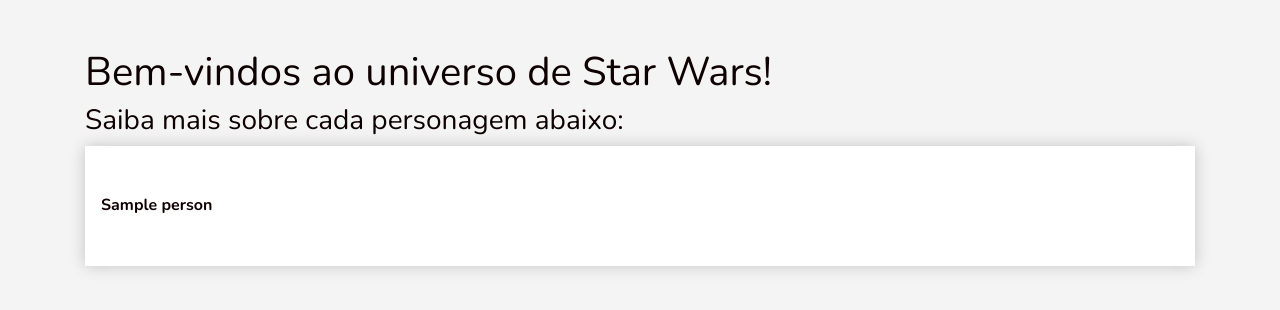
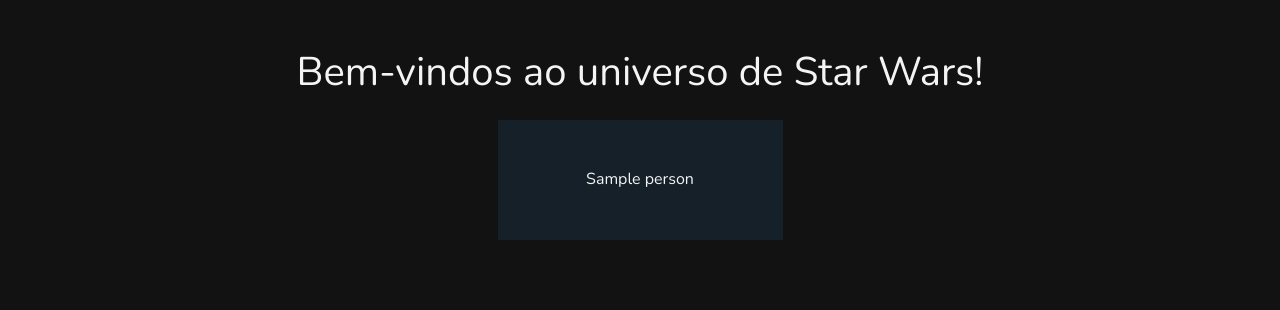
Before and after one commit to fematarazzo/star_wars_app, a Rails app: page / in a window 1280 px wide. Shown: the top 310 px of the page. Run offline with Rails 7, Linux system fonts and the light colour scheme; tables that the repository leaves empty hold one stand-in row (values such as "Sample post"); style sheets or scripts are compiled from the project's sources; parts of the project's set-up code (start-up, migrations or seed data) failed here and were passed over; some libraries are stand-ins or nearby versions.

Commit message:
dark mode activated

```diff
--- a/app/assets/stylesheets/application.scss
+++ b/app/assets/stylesheets/application.scss
@@ -11,3 +11,17 @@
 // Your CSS partials
 @import "components/index";
 @import "pages/index";
+
+body {
+  background-color: #121212;
+  color: $light-gray;
+}
+
+a {
+  color: $light-gray;
+}
+
+a:hover {
+  text-decoration: none;
+  color: #D91414;
+}
--- a/app/assets/stylesheets/components/_card.scss
+++ b/app/assets/stylesheets/components/_card.scss
@@ -1,15 +1,20 @@
 .card-person {
   overflow: hidden;
   height: 120px;
-  background: white;
-  box-shadow: 0 0 15px rgba(0,0,0,0.2);
+  width: 200px;
+  background: #152028;
   display: flex;
   align-items: center;
+  justify-content: center;
 }
 
 .card-person h2 {
   font-size: 16px;
-  font-weight: bold;
+  margin: 0;
+}
+
+.card-person h2 {
+  font-size: 16px;
   margin: 0;
 }
 
--- a/app/views/people/index.html.erb
+++ b/app/views/people/index.html.erb
@@ -1,10 +1,12 @@
-<h1>Bem-vindos ao universo de Star Wars!</h1>
-<h3>Saiba mais sobre cada personagem abaixo:</h3>
-
-<% @people.each do |person| %>
-  <div class="card-person">
-    <div class="card-person-infos">
-      <h2><%= person.name %></h2>
+<div class="row justify-content-center">
+  <h1>Bem-vindos ao universo de Star Wars!</h1>
+</div>
+<div class="row justify-content-center">
+  <% @people.each do |person| %>
+    <div class="card-person m-3 col-12 col-md-4 col-lg-3">
+      <div class="card-person-infos">
+        <h2><%= link_to person.name, person_path(person) %></h2>
+      </div>
     </div>
-  </div>
-<% end %>
+  <% end %>
+</div>
```
